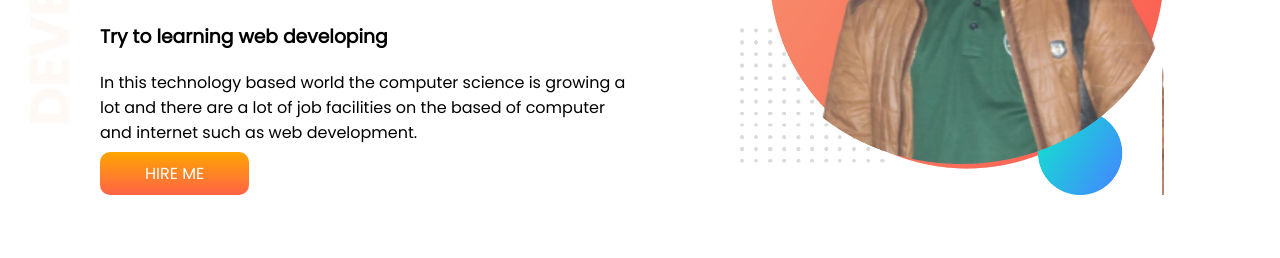
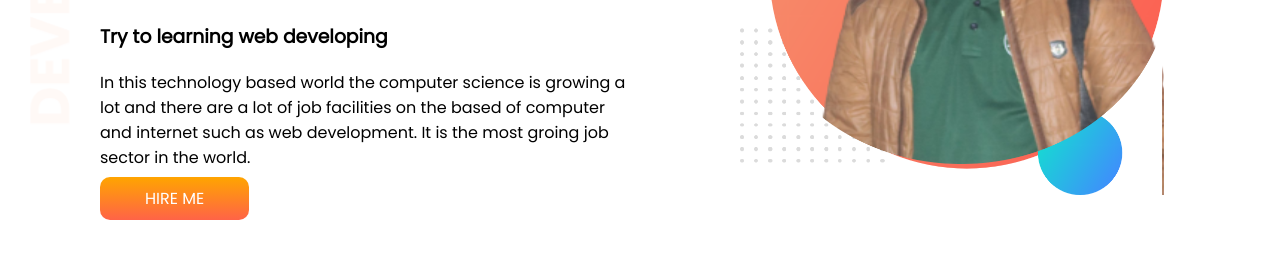
Before and after one commit to rahatmahmud12/My-portfolio, a plain HTML site: page index.html in a window 1280 px wide. Shown: the part 236-494 px from the top of the page. Drawn offline with Linux system fonts and the light colour scheme.

Commit message:
git commit added

```diff
--- a/index.html
+++ b/index.html
@@ -21,7 +21,8 @@
             <h3>Try to learning web developing</h3>
             <p>In this technology based world the computer science is growing a lot and there are a lot of job
                 facilities on
-                the based of computer and internet such as web development.</p>
+                the based of computer and internet such as web development. It is the most groing job sector in the
+                world.</p>
             <a class="link-hiring" target="blank" href="https://www.linkedin.com/in/rahatul-islam-8762b3198/">HIRE
                 ME</a>
         </div>
```
